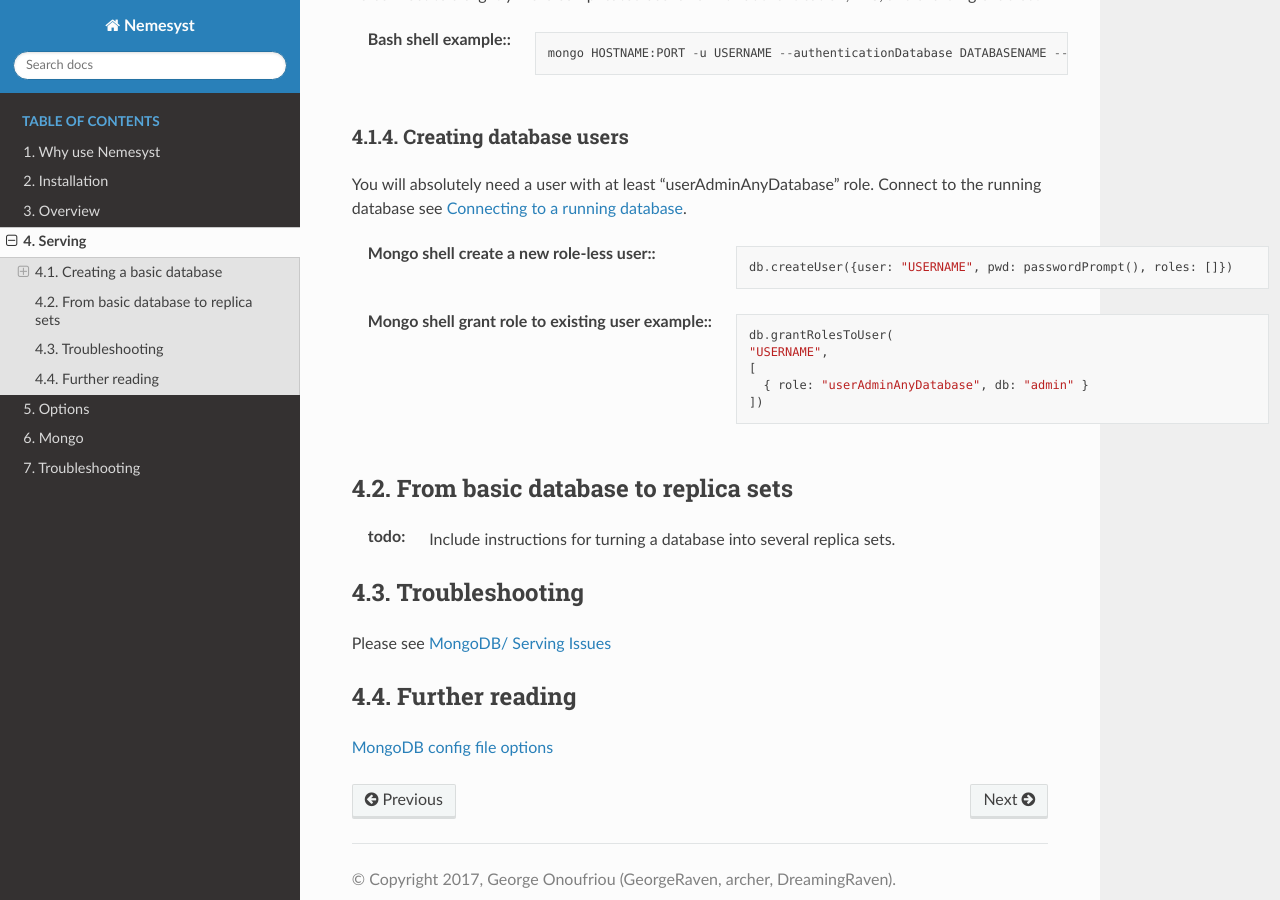
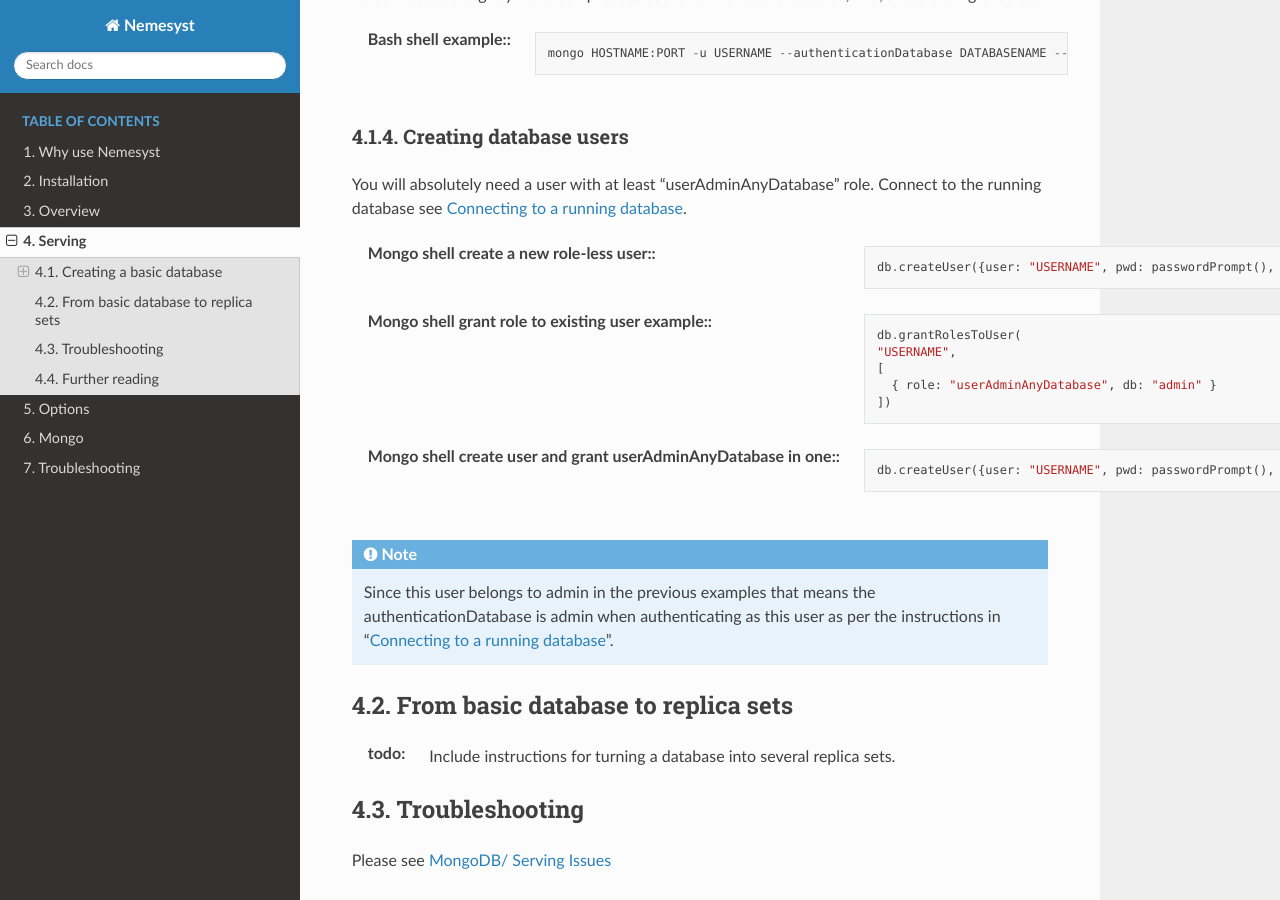
Before and after one commit to DreamingRaven/nemesyst, a Sphinx documentation site: the page built from docs/source/serving.rst, in a window 1280 px wide and 900 px high, scrolled down 2163 px. Built offline with Sphinx 7.4.7 and the Read the Docs theme 2.0.0, drawn with Linux system fonts in a browser that asks for light colours; the version number could not be read and is left out.

Commit message:
Added docs example for one line user creation

```diff
--- a/docs/source/serving.rst
+++ b/docs/source/serving.rst
@@ -117,6 +117,15 @@ Connect to the running database see :ref:`connecting_mongodb`.
       { role: "userAdminAnyDatabase", db: "admin" }
     ])
 
+:|mongo shell| create user and grant userAdminAnyDatabase in one\::
+
+  .. parsed-literal::
+
+    db.createUser({user: "USERNAME", pwd: passwordPrompt(), roles: [{role:"userAdminAnyDatabase", db: "admin"}]})
+
+.. note::
+  Since this user belongs to admin in the previous examples that means the authenticationDatabase is admin when authenticating as this user as per the instructions in ":ref:`connecting_mongodb`".
+
 From basic database to replica sets
 +++++++++++++++++++++++++++++++++++
 
```
